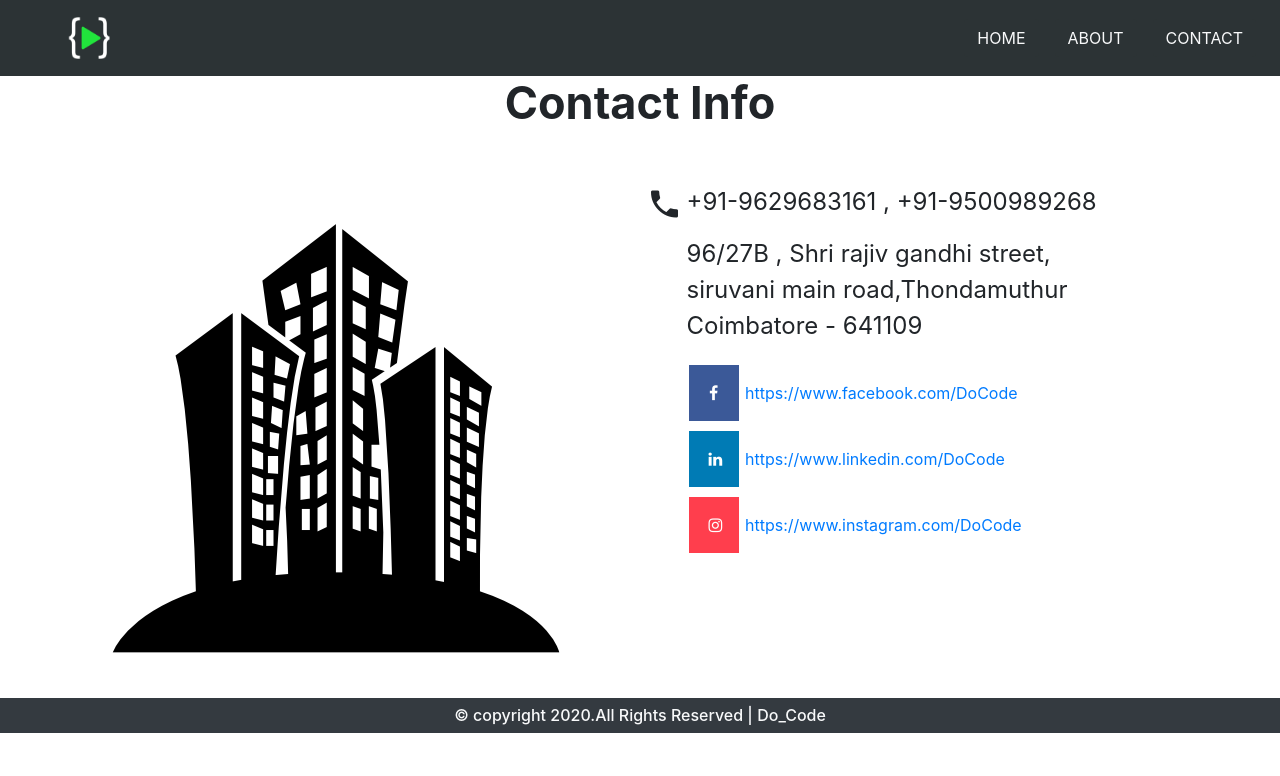
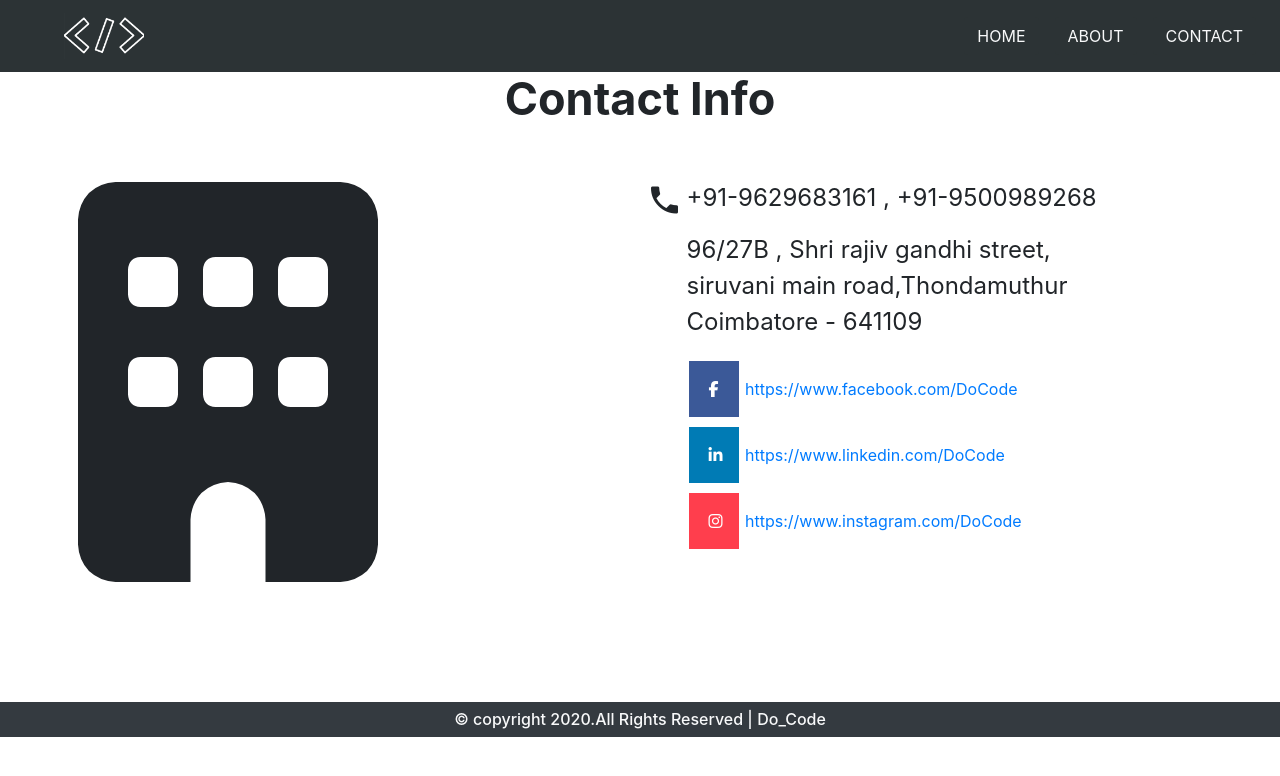
Before and after one commit to Prithiveram-27/Do_Code, a plain HTML site: page Contact.html in a window 1280 px wide. Drawn offline with Linux system fonts and the light colour scheme; a web font is replaced by a local one.

Commit message:
bug fixed

```diff
--- a/Contact.html
+++ b/Contact.html
@@ -3,20 +3,21 @@
 <head>
   <meta charset="UTF-8">
   <meta name="viewport" content="width=device-width, initial-scale=1.0">
-  <title>Website</title>
+  <title>Contact | Do_Code</title>
   <link rel="stylesheet" href="csslib/bootstrap.min.css">
   <link rel="stylesheet" href="style.css">
   <link href='https://fonts.googleapis.com/css?family=Alegreya SC' rel='stylesheet'>
   <link href='https://fonts.googleapis.com/css?family=Belgrano' rel='stylesheet'>
   <link rel="stylesheet" href="https://cdnjs.cloudflare.com/ajax/libs/font-awesome/4.7.0/css/font-awesome.min.css">
   <link href="https://fonts.googleapis.com/icon?family=Material+Icons" rel="stylesheet">
+  <script src='https://kit.fontawesome.com/a076d05399.js'></script>
 
 
 </head>
 <body>
 
     <nav class="navbar navbar-expand-sm  bg-theme navbar-dark ">
-      <a class="navbar-brand ml-5" href="index.html" ><img src="./assets/img/logo.png" style="width:50px"/></a>
+      <a class="navbar-brand ml-5" href="index.html" ><img src="./assets/img/My Post.png" style="width:80px;"/></a>
       <button class="navbar-toggler" type="button" data-toggle="collapse" data-target="#collapsibleNavbar">
         <span class="navbar-toggler-icon"></span>
       </button>
@@ -43,7 +44,7 @@
     <div class="container-fluid">
       <div class="row ml-5">
         <div class="col">
-          <img src="./assets/img/office.png">
+          <i class='fas fa-building' style='font-size:400px'></i>
         </div>
         <div class="col">
           <i class="material-icons" style="font-size: 36px;margin-left: -40px;">phone</i><p style="margin-top: -60px;"></p> <p id="number">+91-9629683161 , +91-9500989268</p>
@@ -56,7 +57,7 @@
           <a href="#" class="fa fa-instagram"><a href="https://www.instagram.com/DoCode"> https://www.instagram.com/DoCode</a><br>
         </div>
       </div>
-    </div>
+    </div><br><br><br><br><br>
 
     <footer>
       <div class="footer-block">
```
Also changed, not shown: About.html (+2 -2 lines), index.html (+2 -2 lines), Assets/img/My Post.png (added).
